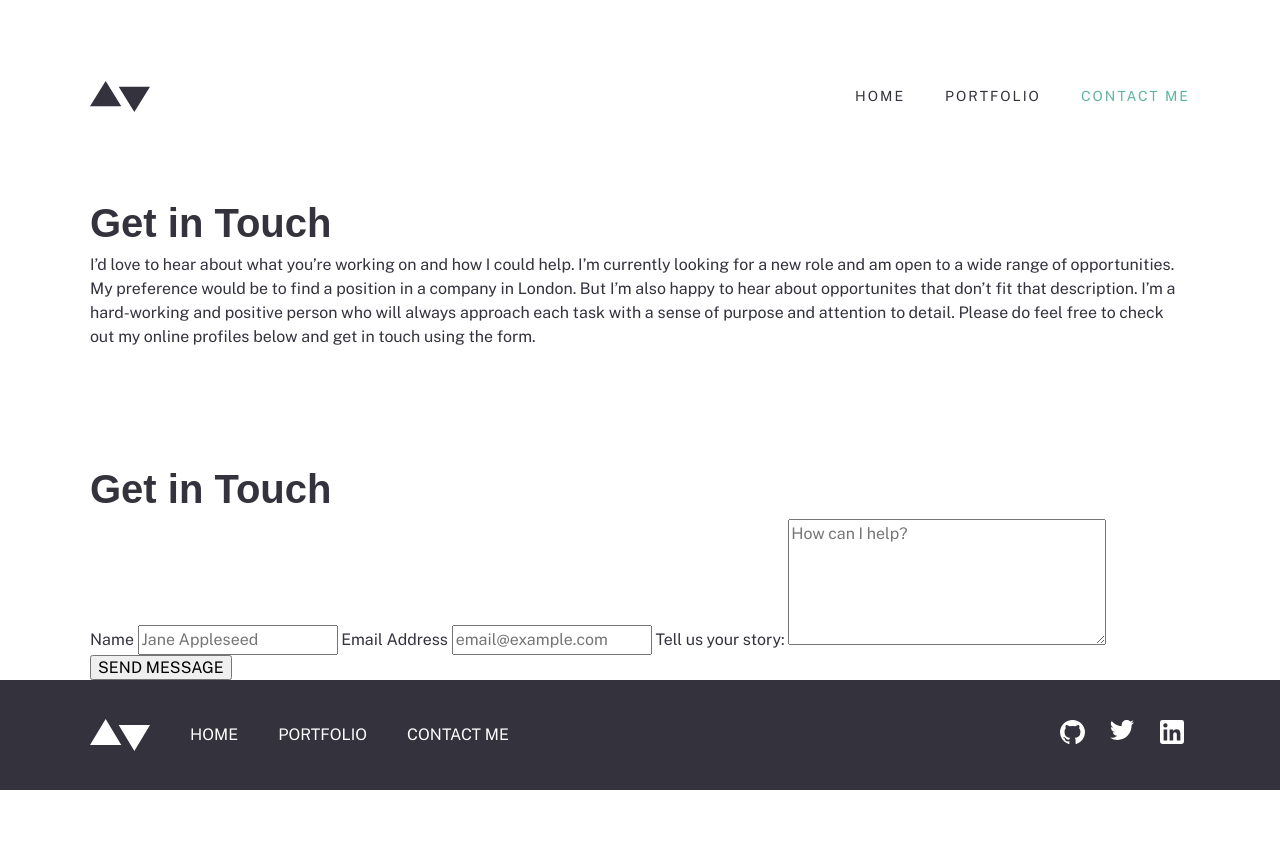
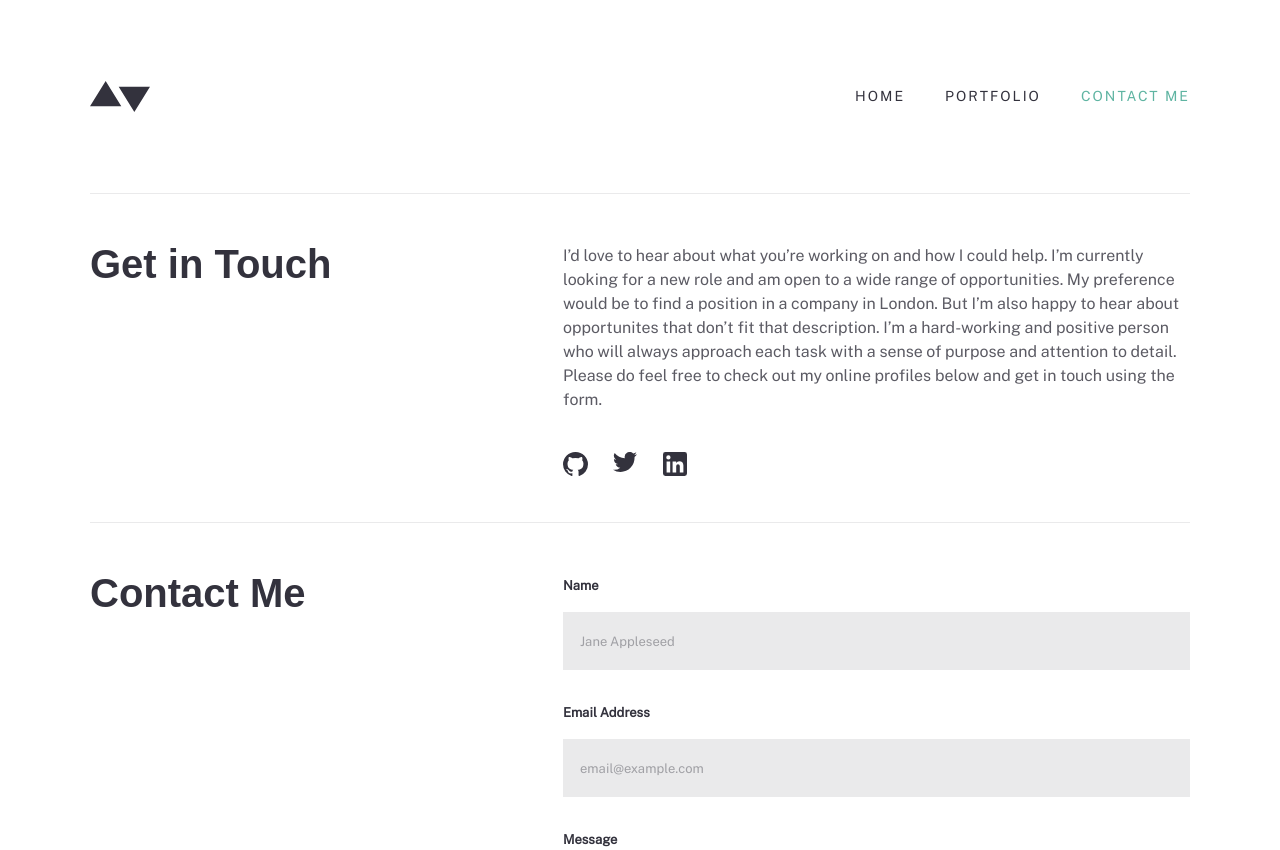
Before and after one commit to GLDDavid/minimalist-portfolio, a plain HTML site: page contact-me.html in a window 1280 px wide. Shown: the top 850 px of the page. Before the commit the page ends 800 px from the top, so only its background shows below. Drawn offline with Linux system fonts and the light colour scheme; a web font is replaced by a local one.

Commit message:
page contact

```diff
--- a/contact-me.html
+++ b/contact-me.html
@@ -33,35 +33,37 @@
     </header>
 
     <main class="main-container container">
-       <section>
-           <div>
+       <section class="main-component-contact">
+           <div class="component-contact">
                 <div>
                     <h2>Get in Touch</h2>
                 </div>
-                <div>
-                    <p>I’d love to hear about what you’re working on and how I could help. I’m currently looking for a new role and am open to a wide range of opportunities. My preference would be to find a position in a company in London. But I’m also happy to hear about opportunites that don’t fit that description. I’m a hard-working and positive person who will always approach each task with a sense of purpose and attention to detail. Please do feel free to check out my online profiles below and get in touch using the form.</p>
+                <div class="component-contact-description-form">
+                    <div>
+                        <p>I’d love to hear about what you’re working on and how I could help. I’m currently looking for a new role and am open to a wide range of opportunities. My preference would be to find a position in a company in London. But I’m also happy to hear about opportunites that don’t fit that description. I’m a hard-working and positive person who will always approach each task with a sense of purpose and attention to detail. Please do feel free to check out my online profiles below and get in touch using the form.</p>
+                    </div>
+                    <ul class="social-list-contact">
+                        <li class="social-item-contact"><a href="https://github.com/" target="_blank" class="ir">Visit portfolio's github</a></li>
+                        <li class="social-item-contact"><a href="https://twitter.com/" target="_blank" class="ir">Visit portfoio's Twitter</a></li>
+                        <li class="social-item-contact"><a href="https://fr.linkedin.com/" target="_blank" class="ir">Visit portfolio's linkedIn</a></li>
+                    </ul>
                 </div>
-                <ul class="social-list">
-                    <li class="social-item"><a href="https://github.com/" target="_blank" class="ir">Visit portfolio's github</a></li>
-                    <li class="social-item"><a href="https://twitter.com/" target="_blank" class="ir">Visit portfoio's Twitter</a></li>
-                    <li class="social-item"><a href="https://fr.linkedin.com/" target="_blank" class="ir">Visit portfolio's linkedIn</a></li>
-                </ul>
            </div>
        </section>
 
-       <section>
-           <div>
+       <section class="main-component-contact">
+           <div class="component-contact">
                 <div>
-                    <h2>Get in Touch</h2>
+                    <h2 class="last-title-contact">Contact Me</h2>
                 </div>
-                <div>
+                <div class="component-contact-description-form">
                     <form action="" method="post" class="form-contact">
-                        <label for="name">Name</label>
+                        <label for="name" class="first-label">Name</label>
                         <input type="text" name="name" id="name" placeholder="Jane Appleseed" required>
                         <label for="email">Email Address</label>
                         <input type="email" name="email" id="email" placeholder="email@example.com" required>
-                        <label for="message">Tell us your story:</label>
-                        <textarea id="message" name="message" placeholder="How can I help?" rows="5" cols="33"></textarea>
+                        <label for="message">Message</label>
+                        <textarea id="message" name="message" placeholder="How can I help?" rows="5" cols="33" required></textarea>
                         <input type="submit" value="SEND MESSAGE">
                     </form>
                 </div>
--- a/css/style.css
+++ b/css/style.css
@@ -127,6 +127,9 @@ h3{
   font-family: "IbarraRealNova", sans-serif;
   font-size: 32px;
 }
+p{
+  opacity: 0.8;
+}
 a {
   text-decoration: none;
 }
@@ -191,6 +194,17 @@ a {
 
 .main-nav__link-actif {
   color:var(--slightlyPrimary);
+}
+
+.main-nav__link:hover,
+.main-nav__link:focus{
+  color:var(--slightlyPrimary);
+  text-decoration: underline;
+}
+.main-nav__link-actif:hover,
+.main-nav__link-actif:focus{
+  color: var(--grayishDarkBluePrimary);
+  text-decoration: underline;
 }
 @media screen and (max-width: 768px) {
   .main-nav__item{
@@ -651,6 +665,12 @@ On augmente la taille du logo de 200% avec scale(2) */
   text-decoration: underline;
   color: var(--grayishDarkBluePrimary);
 }
+.main-content-global-right a:first-of-type:hover,
+.main-content-global-right a:first-of-type:focus{
+  text-decoration: underline;
+  color: var(--slightlyPrimary);
+}
+
 .main-content-list-portfollio li:first-of-type{
   padding-bottom: 3.2rem;
 }
@@ -682,8 +702,16 @@ On augmente la taille du logo de 200% avec scale(2) */
 }
 .call-to-action-link-porfollio p{
   color: var(--grayishDarkBluePrimary);
+}
 
-}
+
+/* .call-to-action-link-porfollio{
+  background: var(--grayishDarkBluePrimary);
+  background-size: 200% 100%;
+} */
+
+
+
 
 /* ARROW */
 .link-width-arrow1::before{
@@ -695,7 +723,7 @@ On augmente la taille du logo de 200% avec scale(2) */
 	border-width: 2px 2px 0 0;
 	transform: rotate(225deg);
   top: 4rem;
-  left: -4rem;
+  left: -3.7rem;
 }
 
 .link-width-arrow2::before{
@@ -709,3 +737,124 @@ On augmente la taille du logo de 200% avec scale(2) */
   top: 4rem;
   left: 49rem;
 }
+
+
+
+
+/* ------------------------------------------- */
+/* -------------    CONTACT     -------------- */
+/* ------------------------------------------- */
+
+.component-contact{
+  display: flex;
+  justify-content: space-between;
+}
+
+.component-contact-description-form{
+  max-width: 57%;
+}
+.component-contact{
+  border-top: 1px solid var(--lightGreySecondary);
+  padding-top: 5rem;
+}
+.component-contact h2{
+  margin-top: -1rem;
+}
+.last-title-contact{
+  margin-top: 2rem;
+}
+.social-list-contact{
+  display: flex;
+  margin: 4rem 0 4rem 0;
+}
+
+.social-item-contact a{
+ display: block;
+  width: 3rem;
+  height: 3rem;
+}
+.social-item-contact {
+  padding-right: 2rem;
+
+}
+.social-item-contact a[href*="https://github.com/"]{
+  background-image: url(../img/Contact-Me/Path.svg);
+  background-repeat: no-repeat;
+}
+.social-item-contact a[href*="https://twitter.com/"]{
+  background-image: url(../img/Contact-Me/Path-1.svg);
+  background-repeat: no-repeat;
+}
+.social-item-contact a[href*="https://fr.linkedin.com/"]{
+  background-image: url(../img/Contact-Me/Shape.svg);
+  background-repeat: no-repeat;
+}
+.social-item-contact a:hover, .social-item-contact a:focus{
+  transform: scale(2);
+}
+
+
+.form-contact{
+  width: 100%;
+}
+label{
+  font-family: "PublicSans";
+  font-weight: 700;
+  font-size: 13px;
+  color:var(--grayishDarkBluePrimary);
+  margin-bottom: .5rem;
+}
+/* label:nth-child(3),
+label:last-of-type{
+  background-color: yellow;
+} */
+
+.form-contact input,
+.form-contact textarea{
+  width : 100%;
+  background-color: rgba(51,50,61, 0.1);
+  border: 1px solid transparent;
+  padding: 1.6rem;
+  margin: 1.5rem 0 3rem 0;
+}
+input::placeholder,
+textarea::placeholder{
+  color:rgba(51,50,61, 0.4);
+  font-family: "PublicSans";
+  font-size: 13px;
+}
+
+input:focus,
+textarea:focus{
+  border: 1px solid var(--slightlyPrimary);
+  color: var(--grayishDarkBluePrimary);
+  outline: 0;
+}
+/* input:required:invalid,
+textarea:required:invalid{
+  border: 1px solid var(--brightRedSecondary);
+  outline: 0;
+} */
+
+
+input[type=submit]{
+  background-color: var(--darkBluePrimary);
+  font-family: "PublicSans";
+  color: var(--whitePrimary);
+  font-size: 12px;
+  text-transform: uppercase;
+  letter-spacing: 2px;
+  text-align: center;
+  max-width: 200px;
+  margin-top: -3rem;
+  margin-bottom: 10rem;
+}
+
+input[type=submit]:hover,
+input[type=submit]:focus{
+  background-color: rgba(95, 180, 162, 0.9);
+}
+
+input[type=submit]:disabled{
+  background-color: rgba(234,234,235, 0.9);
+}
```
Also changed, not shown: img/Contact-Me/Path-1.svg (renamed from img/Contact Me/Path-1.svg), img/Contact-Me/Path.svg (renamed from img/Contact Me/Path.svg), img/Contact-Me/Shape.svg (renamed from img/Contact Me/Shape.svg), 2 other files.
